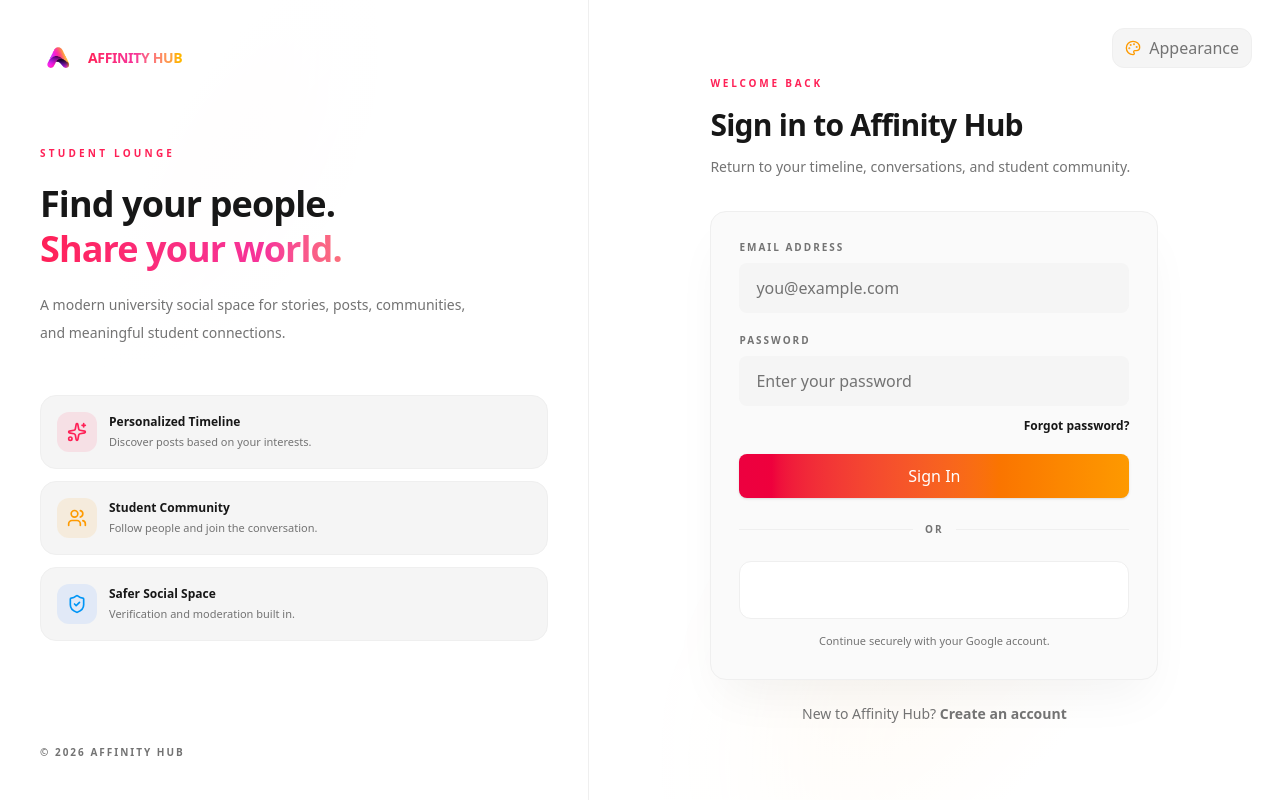
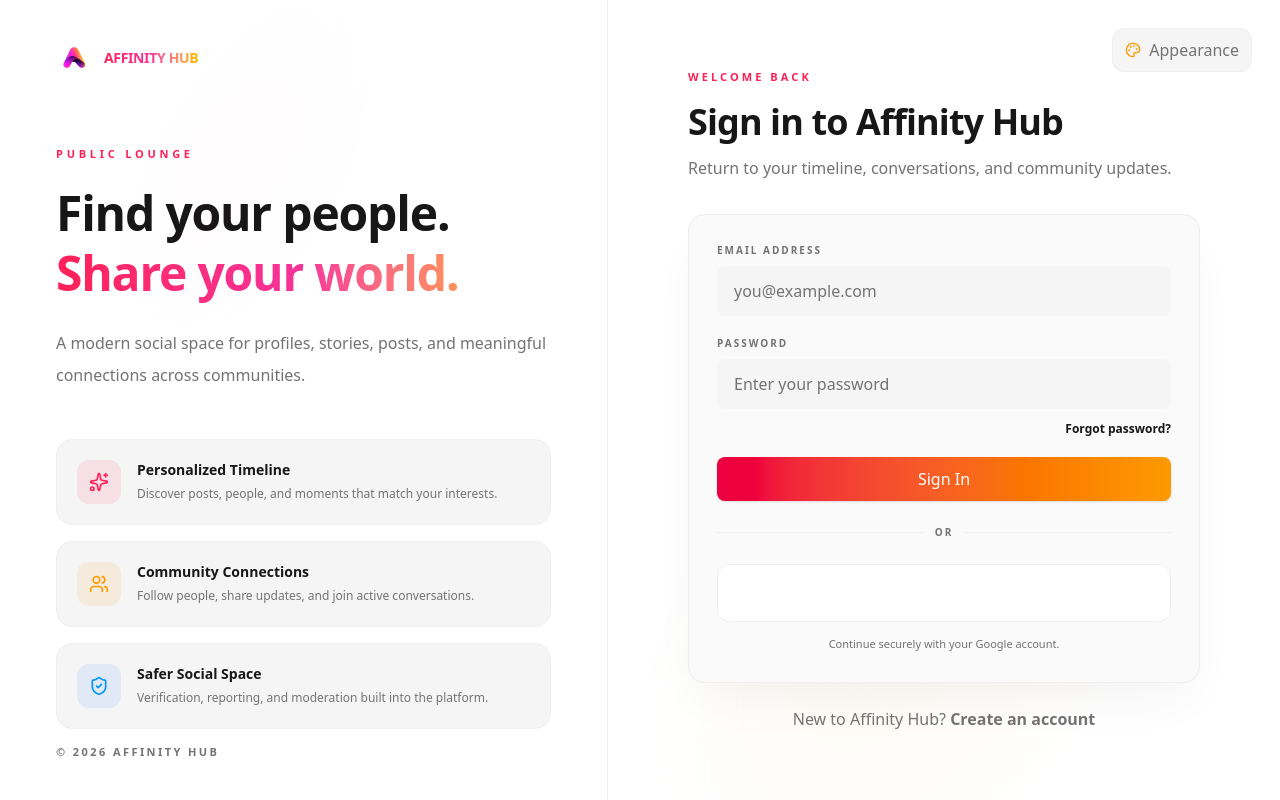
Before and after one commit to DevFurqanAI/affinity_hub, a React (Vite) app in the folder client/: page /login in a window 1280 px wide. Built offline with nearby package versions, Linux system fonts and the light colour scheme; no server answers.

Commit message:
Refined UI of Login, Register, Home Pages

```diff
--- a/client/src/components/auth/AuthShell.jsx
+++ b/client/src/components/auth/AuthShell.jsx
@@ -25,97 +25,96 @@ function AuthShell({
 
   return (
     <main className="relative min-h-screen overflow-hidden bg-[var(--color-surface)] text-[var(--color-text)]">
-      {/* Decorative Background */}
       <div
         aria-hidden="true"
         className="pointer-events-none absolute inset-0 overflow-hidden"
       >
-        <div className="absolute -left-40 -top-40 h-[420px] w-[420px] rounded-full bg-rose-500/10 blur-3xl" />
-        <div className="absolute -bottom-52 right-0 h-[500px] w-[500px] rounded-full bg-amber-500/10 blur-3xl" />
-        <div className="absolute inset-0 bg-[radial-gradient(circle_at_center,transparent_0%,var(--color-surface)_72%)]" />
+        <div className="absolute -left-40 -top-40 h-[440px] w-[440px] rounded-full bg-rose-500/10 blur-3xl" />
+        <div className="absolute -bottom-52 right-0 h-[520px] w-[520px] rounded-full bg-amber-500/10 blur-3xl" />
+        <div className="absolute inset-0 bg-[radial-gradient(circle_at_center,transparent_0%,var(--color-surface)_74%)]" />
       </div>
 
       <div
         className={`relative mx-auto min-h-screen w-full ${
           wide
             ? "flex max-w-6xl items-center justify-center px-4 py-8 sm:px-6"
-            : "grid max-w-7xl lg:grid-cols-[minmax(360px,0.92fr)_minmax(460px,1.08fr)]"
+            : "grid max-w-7xl lg:grid-cols-[minmax(390px,0.95fr)_minmax(500px,1.05fr)]"
         }`}
       >
         {!wide ? (
-          <aside className="relative hidden overflow-hidden border-r border-[var(--color-border)] px-10 py-10 lg:flex lg:flex-col lg:justify-between">
+          <aside className="relative hidden overflow-hidden border-r border-[var(--color-border)] px-10 py-10 xl:px-14 lg:flex lg:flex-col lg:justify-between">
             <div>
               <Link to="/" aria-label="Affinity Hub Home">
                 <AffinityHubLogo compact />
               </Link>
 
-              <div className="mt-16 max-w-md">
-                <p className="text-[10px] font-black uppercase tracking-[0.32em] text-rose-500">
-                  Student Lounge
+              <div className="mt-16 max-w-lg">
+                <p className="text-[11px] font-black uppercase tracking-[0.34em] text-rose-500">
+                  Public Lounge
                 </p>
 
-                <h1 className="mt-5 text-4xl font-black leading-tight tracking-tight text-[var(--color-text)]">
+                <h1 className="mt-5 text-4xl font-black leading-tight tracking-tight text-[var(--color-text)] xl:text-5xl">
                   Find your people.
                   <span className="block bg-gradient-to-r from-rose-500 via-pink-500 to-amber-400 bg-clip-text text-transparent">
                     Share your world.
                   </span>
                 </h1>
 
-                <p className="mt-5 text-sm leading-7 text-[var(--color-text-muted)]">
-                  A modern university social space for stories, posts,
-                  communities, and meaningful student connections.
+                <p className="mt-6 text-base leading-8 text-[var(--color-text-muted)]">
+                  A modern social space for profiles, stories, posts, and
+                  meaningful connections across communities.
                 </p>
               </div>
 
-              <div className="mt-12 space-y-3">
-                <div className="flex items-center gap-3 rounded-2xl border border-[var(--color-border)] bg-[var(--color-surface-muted)] p-4">
-                  <div className="flex h-10 w-10 items-center justify-center rounded-xl bg-rose-500/10 text-rose-500">
+              <div className="mt-12 space-y-4">
+                <div className="flex items-center gap-4 rounded-2xl border border-[var(--color-border)] bg-[var(--color-surface-muted)] p-5">
+                  <div className="flex h-11 w-11 shrink-0 items-center justify-center rounded-xl bg-rose-500/10 text-rose-500">
                     <Sparkles className="h-5 w-5" />
                   </div>
 
                   <div>
-                    <p className="text-xs font-black text-[var(--color-text)]">
+                    <p className="text-sm font-black text-[var(--color-text)]">
                       Personalized Timeline
                     </p>
-                    <p className="mt-1 text-[11px] text-[var(--color-text-muted)]">
-                      Discover posts based on your interests.
+                    <p className="mt-1 text-xs leading-5 text-[var(--color-text-muted)]">
+                      Discover posts, people, and moments that match your interests.
                     </p>
                   </div>
                 </div>
 
-                <div className="flex items-center gap-3 rounded-2xl border border-[var(--color-border)] bg-[var(--color-surface-muted)] p-4">
-                  <div className="flex h-10 w-10 items-center justify-center rounded-xl bg-amber-500/10 text-amber-500">
+                <div className="flex items-center gap-4 rounded-2xl border border-[var(--color-border)] bg-[var(--color-surface-muted)] p-5">
+                  <div className="flex h-11 w-11 shrink-0 items-center justify-center rounded-xl bg-amber-500/10 text-amber-500">
                     <Users className="h-5 w-5" />
                   </div>
 
                   <div>
-                    <p className="text-xs font-black text-[var(--color-text)]">
-                      Student Community
+                    <p className="text-sm font-black text-[var(--color-text)]">
+                      Community Connections
                     </p>
-                    <p className="mt-1 text-[11px] text-[var(--color-text-muted)]">
-                      Follow people and join the conversation.
+                    <p className="mt-1 text-xs leading-5 text-[var(--color-text-muted)]">
+                      Follow people, share updates, and join active conversations.
                     </p>
                   </div>
                 </div>
 
-                <div className="flex items-center gap-3 rounded-2xl border border-[var(--color-border)] bg-[var(--color-surface-muted)] p-4">
-                  <div className="flex h-10 w-10 items-center justify-center rounded-xl bg-blue-500/10 text-[#0095f6]">
+                <div className="flex items-center gap-4 rounded-2xl border border-[var(--color-border)] bg-[var(--color-surface-muted)] p-5">
+                  <div className="flex h-11 w-11 shrink-0 items-center justify-center rounded-xl bg-blue-500/10 text-[#0095f6]">
                     <ShieldCheck className="h-5 w-5" />
                   </div>
 
                   <div>
-                    <p className="text-xs font-black text-[var(--color-text)]">
+                    <p className="text-sm font-black text-[var(--color-text)]">
                       Safer Social Space
                     </p>
-                    <p className="mt-1 text-[11px] text-[var(--color-text-muted)]">
-                      Verification and moderation built in.
+                    <p className="mt-1 text-xs leading-5 text-[var(--color-text-muted)]">
+                      Verification, reporting, and moderation built into the platform.
                     </p>
                   </div>
                 </div>
               </div>
             </div>
 
-            <p className="text-[10px] font-bold uppercase tracking-[0.2em] text-[var(--color-text-muted)]">
+            <p className="text-[11px] font-bold uppercase tracking-[0.22em] text-[var(--color-text-muted)]">
               © 2026 Affinity Hub
             </p>
           </aside>
@@ -130,13 +129,13 @@ function AuthShell({
             type="button"
             onClick={handleSwitchAppearance}
             aria-label="Switch appearance"
-            className="absolute right-4 top-4 flex h-10 items-center gap-2 rounded-xl border border-[var(--color-border)] bg-[var(--color-surface-muted)] px-3 text-[11px] font-black text-[var(--color-text-muted)] transition hover:text-[var(--color-text)] sm:right-7 sm:top-7"
+            className="absolute right-4 top-4 flex h-11 items-center gap-2 rounded-xl border border-[var(--color-border)] bg-[var(--color-surface-muted)] px-3 text-xs font-black text-[var(--color-text-muted)] transition hover:text-[var(--color-text)] sm:right-7 sm:top-7"
           >
             <Palette className="h-4 w-4 text-amber-500" />
             <span className="hidden sm:inline">Appearance</span>
           </button>
 
-          <div className={`w-full ${wide ? "max-w-5xl" : "max-w-md"}`}>
+          <div className={`w-full ${wide ? "max-w-5xl" : "max-w-lg"}`}>
             <div className={`mb-8 ${wide ? "" : "lg:hidden"}`}>
               <Link to="/" aria-label="Affinity Hub Home">
                 <AffinityHubLogo compact />
@@ -144,15 +143,15 @@ function AuthShell({
             </div>
 
             <div className={wide ? "text-center" : ""}>
-              <p className="text-[10px] font-black uppercase tracking-[0.28em] text-rose-500">
+              <p className="text-[11px] font-black uppercase tracking-[0.28em] text-rose-500">
                 {eyebrow}
               </p>
 
-              <h1 className="mt-4 text-3xl font-black tracking-tight text-[var(--color-text)]">
+              <h1 className="mt-4 text-3xl font-black tracking-tight text-[var(--color-text)] sm:text-4xl">
                 {title}
               </h1>
 
-              <p className="mt-3 text-sm leading-6 text-[var(--color-text-muted)]">
+              <p className="mt-3 text-base leading-7 text-[var(--color-text-muted)]">
                 {description}
               </p>
             </div>
@@ -162,7 +161,7 @@ function AuthShell({
             </div>
 
             {footer ? (
-              <div className="mt-6 text-center text-sm text-[var(--color-text-muted)]">
+              <div className="mt-6 text-center text-base text-[var(--color-text-muted)]">
                 {footer}
               </div>
             ) : null}
--- a/client/src/pages/auth/ForgotPasswordPage.jsx
+++ b/client/src/pages/auth/ForgotPasswordPage.jsx
@@ -43,7 +43,7 @@ function ForgotPasswordPage() {
     <AuthShell
       eyebrow="Account Recovery"
       title="Reset your password"
-      description="Enter your email address and we will send a verification code if password recovery is available for your account."
+      description="Enter your email address and we will send a verification code to help you recover your account."
       footer={
         <p>
           Remember your password?{" "}
--- a/client/src/pages/auth/LoginPage.jsx
+++ b/client/src/pages/auth/LoginPage.jsx
@@ -49,7 +49,7 @@ function LoginPage() {
     <AuthShell
       eyebrow="Welcome Back"
       title="Sign in to Affinity Hub"
-      description="Return to your timeline, conversations, and student community."
+      description="Return to your timeline, conversations, and community updates."
       footer={
         <p>
           New to Affinity Hub?{" "}
--- a/client/src/pages/auth/NewPasswordPage.jsx
+++ b/client/src/pages/auth/NewPasswordPage.jsx
@@ -80,7 +80,7 @@ function NewPasswordPage() {
     <AuthShell
       eyebrow="New Password"
       title="Create a new password"
-      description="Choose a strong password for your Affinity Hub account."
+      description="Choose a new secure password for your Affinity Hub account."
       footer={
         <p>
           Need a new code?{" "}
--- a/client/src/pages/auth/RegisterPage.jsx
+++ b/client/src/pages/auth/RegisterPage.jsx
@@ -54,9 +54,9 @@ function RegisterPage() {
 
   return (
     <AuthShell
-      eyebrow="Join the Lounge"
+      eyebrow="Join Affinity Hub"
       title="Create your account"
-      description="Start with your secure login details. Your profile and interests come next."
+      description="Create your secure account. Your profile and interests come next."
       footer={
         <p>
           Already have an account?{" "}
@@ -150,7 +150,7 @@ function RegisterPage() {
         <div className="h-px flex-1 bg-[var(--color-border)]" />
       </div>
 
-      <GoogleAuthButton label="Google signup skips OTP and continues to profile setup." />
+      <GoogleAuthButton label="Continue with Google and set up your profile next." />
     </AuthShell>
   );
 }
```
Also changed, not shown: client/src/pages/home/HomePage.jsx (+4 -4 lines).
